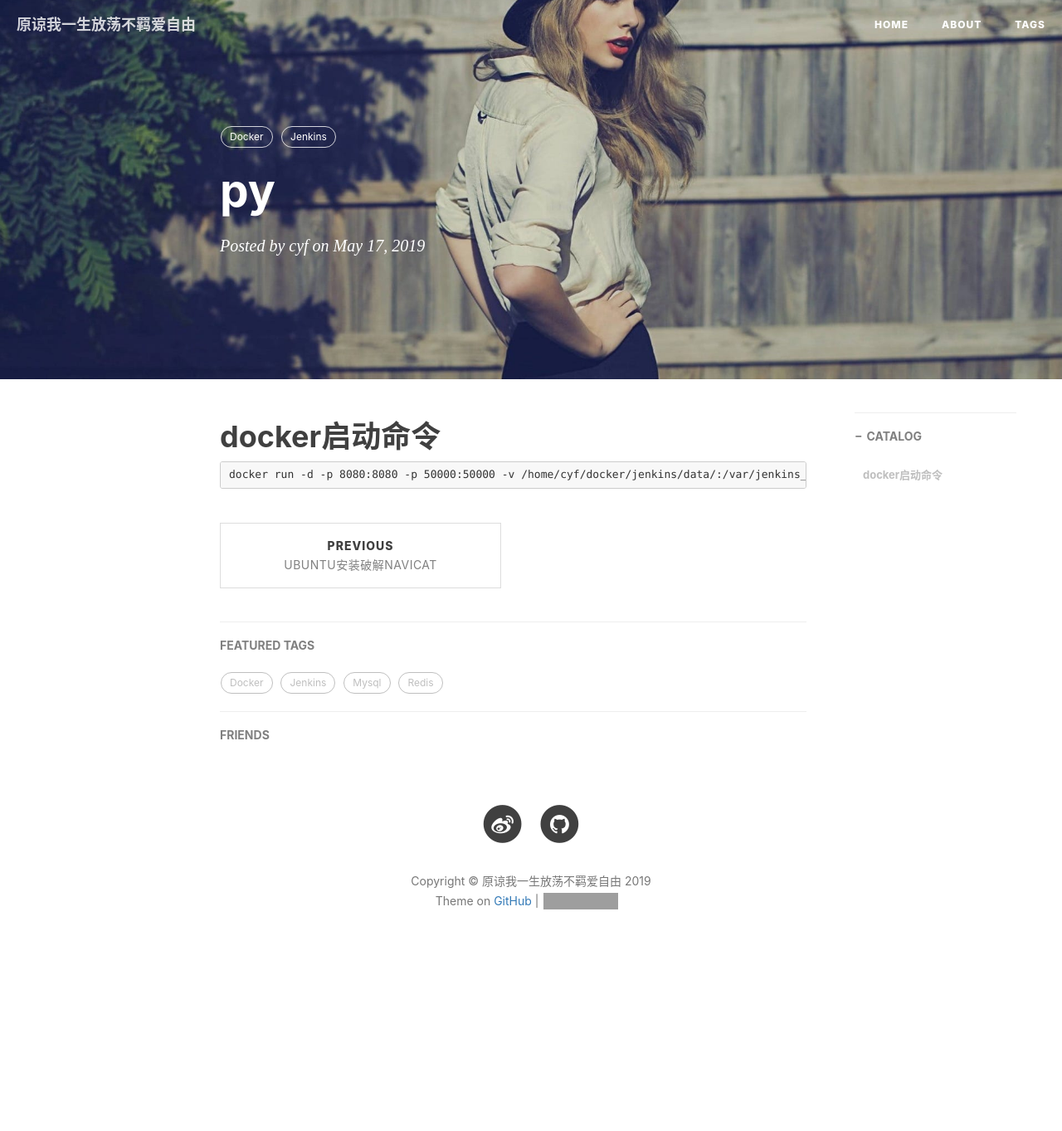
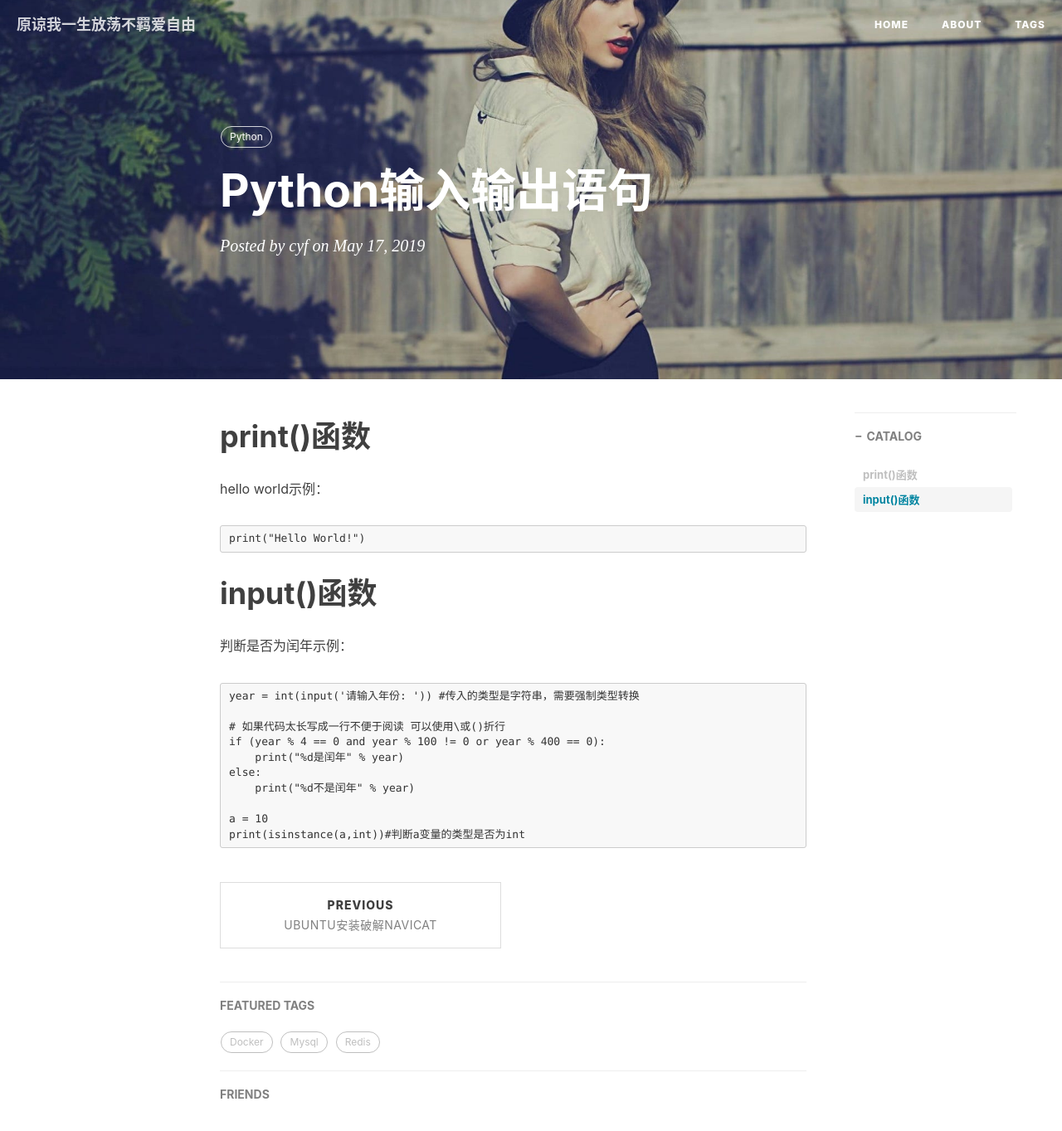
Before and after one commit to cyfkobe/github-cyf.github.io, a Jekyll site: the page built from _posts/2020-05-17-python输入输出语句.md, in a window 1280 px wide and 1400 px high. Shown: the top 1363 px of the window at 83% size. Built offline with Jekyll 4.4.1, drawn with Linux system fonts in a browser that asks for light colours; nearby versions of some CDN libraries; comment, search, counter and statistics services are not loaded; grey boxes are pictures that could not be loaded.

Commit message:
Python输入输出语句

````diff
--- a/_posts/2020-05-17-python输入输出语句.md
+++ b/_posts/2020-05-17-python输入输出语句.md
@@ -1,15 +1,30 @@
 ---
 layout:     post
-title:      py
+title:      Python输入输出语句
 date:       2019-05-17
 author:     cyf
 header-img: img/post-bg-swift.jpg
 catalog: true
 tags:
-    - Docker
-    - Jenkins
+    - Python
 ---
-# docker启动命令
+# print()函数
+hello world示例：
 ```
-docker run -d -p 8080:8080 -p 50000:50000 -v /home/cyf/docker/jenkins/data/:/var/jenkins_home -u root --name jenkins jenkins/jenkins:lts
+print("Hello World!")
 ```
+
+# input()函数
+判断是否为闰年示例：
+```
+year = int(input('请输入年份: ')) #传入的类型是字符串，需要强制类型转换
+
+# 如果代码太长写成一行不便于阅读 可以使用\或()折行
+if (year % 4 == 0 and year % 100 != 0 or year % 400 == 0):
+    print("%d是闰年" % year)
+else:
+    print("%d不是闰年" % year)
+
+a = 10
+print(isinstance(a,int))#判断a变量的类型是否为int
+```
````
